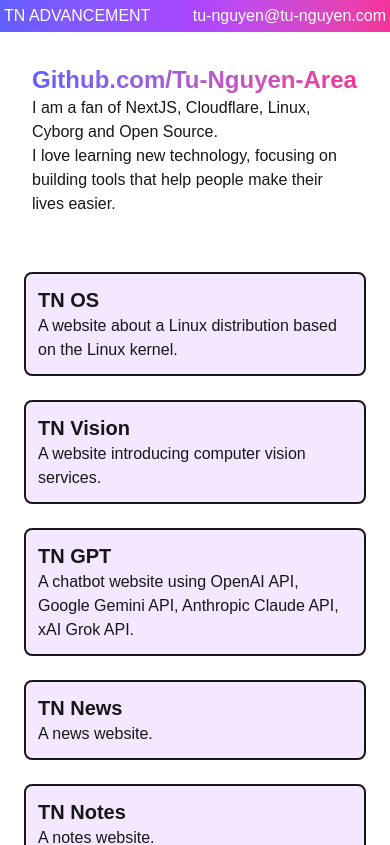
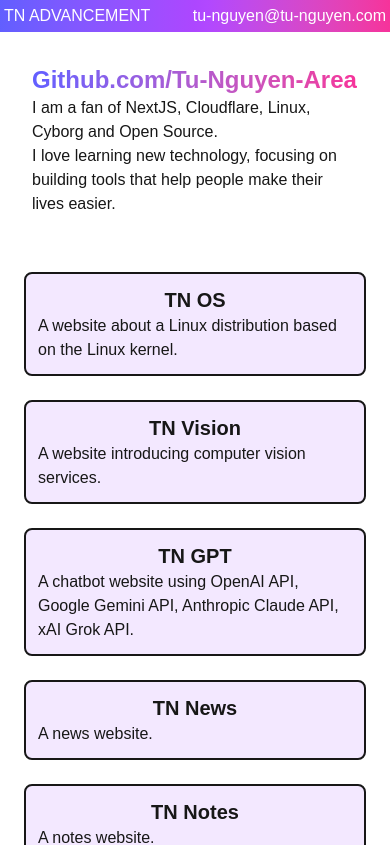
Before and after one commit to tu-nguyen-area/tnadvancement, a Next.js app: page / in a window 390 px wide. Shown: the top 845 px of the page. Built offline with nearby package versions, Linux system fonts and the light colour scheme.

Commit message:
Commit 3

```diff
--- a/app/ui/home/section-one.tsx
+++ b/app/ui/home/section-one.tsx
@@ -31,9 +31,9 @@
   {products.map((product) => {
   return (
     <section key={product.name} className="m-6 md:m-8 p-3 bg-purple-100 dark:bg-neutral-900 border-2 rounded-lg hover:bg-gradient-to-r hover:from-indigo-500 hover:via-purple-500 hover:to-pink-500 hover:text-white">
-      <Link target="blank" href={product.url}>
+      <Link target="_blank" href={product.url}>
         <div>
-          <h1 className="text-xl md:text-2xl text-left font-bold">{product.name}</h1>
+          <h1 className="text-xl md:text-2xl text-center md:text-left font-bold">{product.name}</h1>
           <p>{product.content}</p>
         </div>
       </Link>
```
